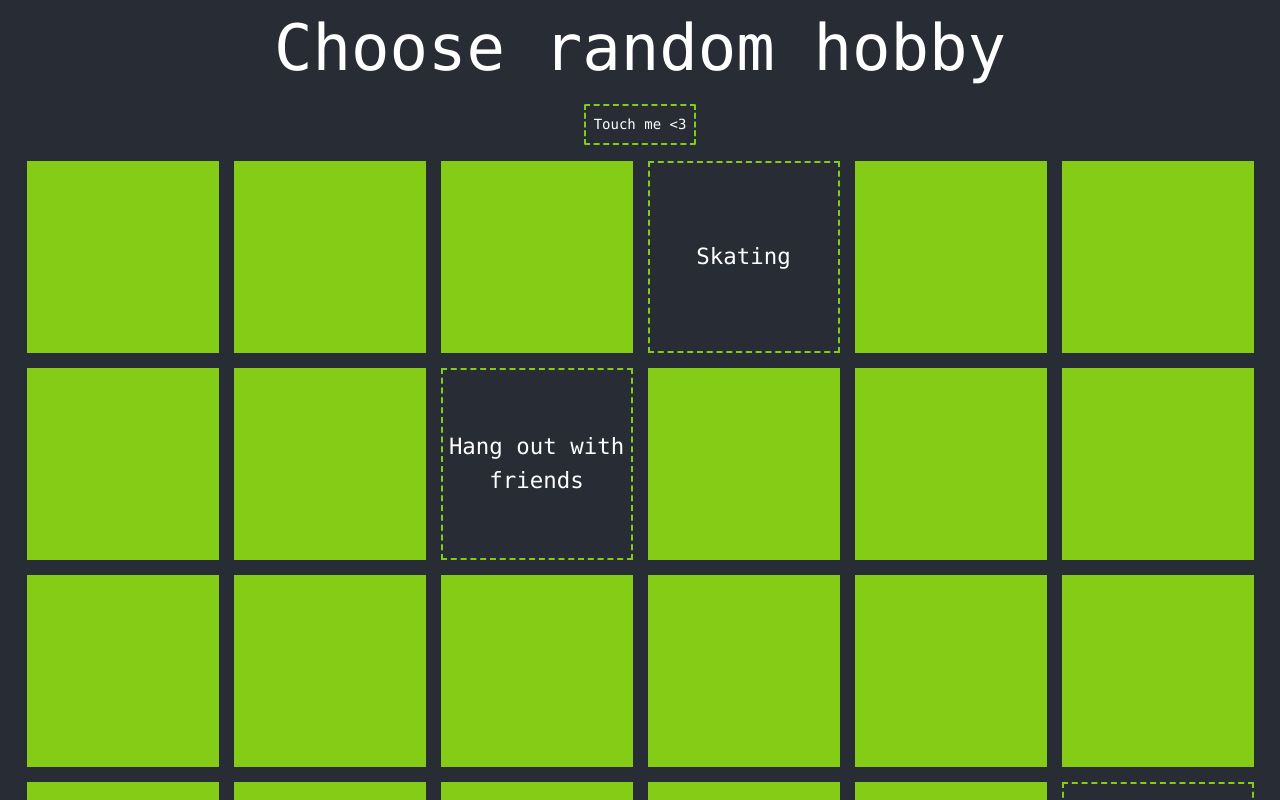
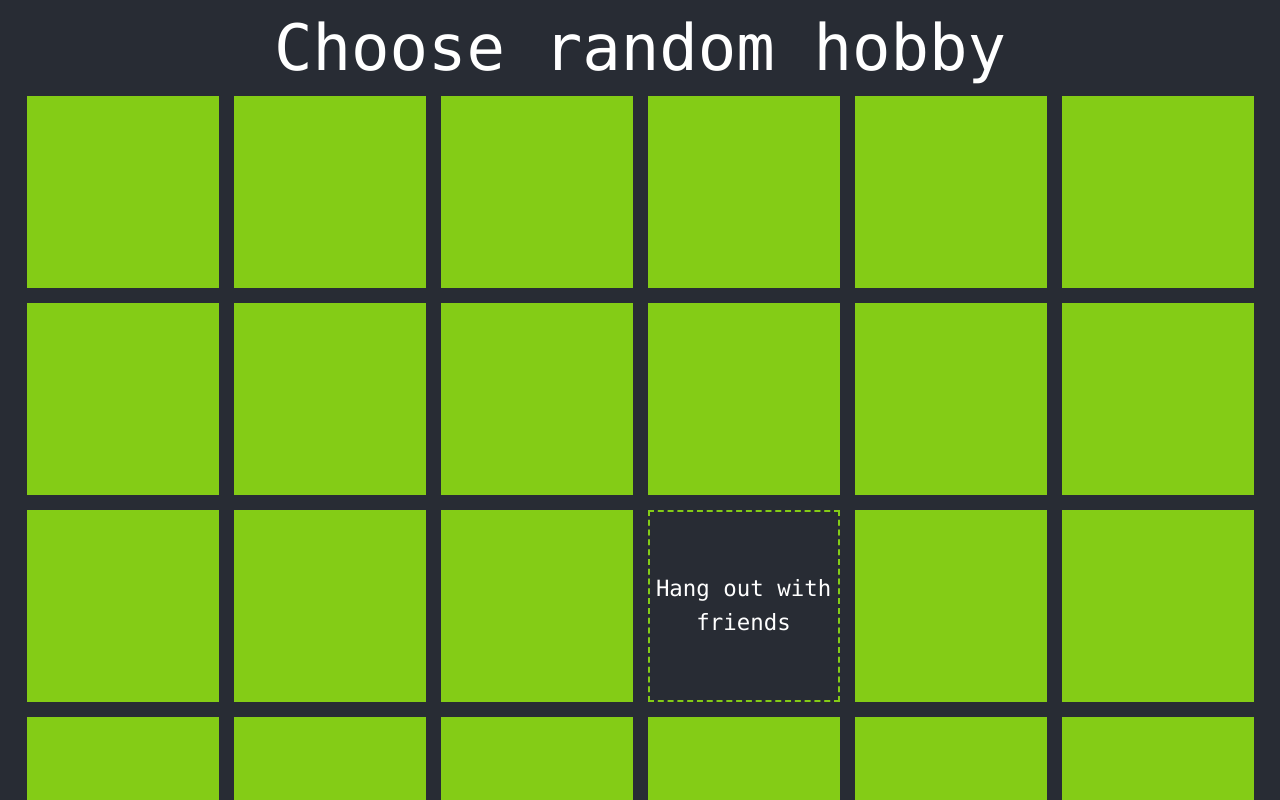
Before and after one commit to SashaGraves/random-hobby, a React (Create React App) app: page / in a window 1280 px wide. Shown: the top 800 px of the page. Built offline with nearby package versions, Linux system fonts and the light colour scheme.

Commit message:
add some more  hobbies

```diff
--- a/src/App.js
+++ b/src/App.js
@@ -4,29 +4,22 @@ import {FlipCard} from './FlipCard'
 import {hobbies as hobbiesConstant} from './constants'
 
 function App() {
-
-  const [someState, setSomeState] = useState(false)
-  const [hobbies, setHobbies] = useState([])
+  const [randomHobbies, setRandomHobbies] = useState([])
 
   useEffect(() => {
     const randomizedHobbies = Object.keys(hobbiesConstant)
       .map(value => ( [value, Math.random()] ))
       .sort((a, b) => a[1] - b[1])
 
-      setHobbies(randomizedHobbies)
+      setRandomHobbies(randomizedHobbies)
   }, [])
-
-  const toggleButton = () => {
-    setSomeState(prevState => !prevState);
-  }
 
   return (
     <div>
       <div className="App">
       <h1 className="App-title">Choose random hobby</h1>
-      <button className='mt-2 mb-4 mx-auto rounded-sm	border-2 text-white	border-dashed border-lime-500 hover:border-lime-200 w-fit p-2 ' onClick={toggleButton}>{someState ? 'Hey sweetie!' : 'Touch me <3'}</button>
         <div className="App-content h-full">
-          {hobbies.map(hobby => ( <FlipCard key={hobby[0]} text={hobby[0]} isFlippedInitial={hobbiesConstant[hobby[0]]}/> ))}
+          {randomHobbies.map(hobby => ( <FlipCard key={hobby[0]} text={hobby[0]} isFlippedInitial={hobbiesConstant[hobby[0]]}/> ))}
         </div>
       </div>
     </div>
--- a/src/constants.js
+++ b/src/constants.js
@@ -29,5 +29,7 @@ export const hobbies = {
   'Martial art': false,
   'Calligraphy': false,
   'Electronics': false,
-  'Machine Learning': false
+  'Machine Learning': false,
+  'Electric guitar': false,
+  'Drawing': false,
 }
```
